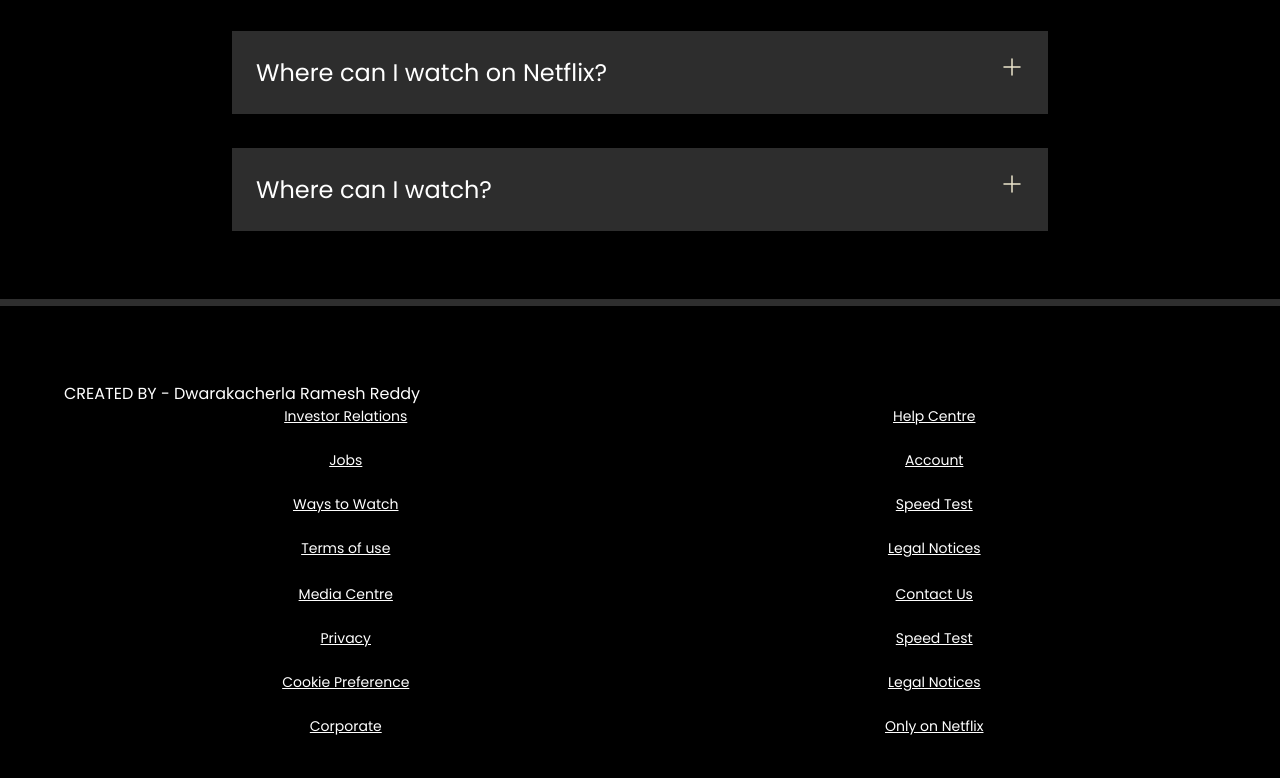
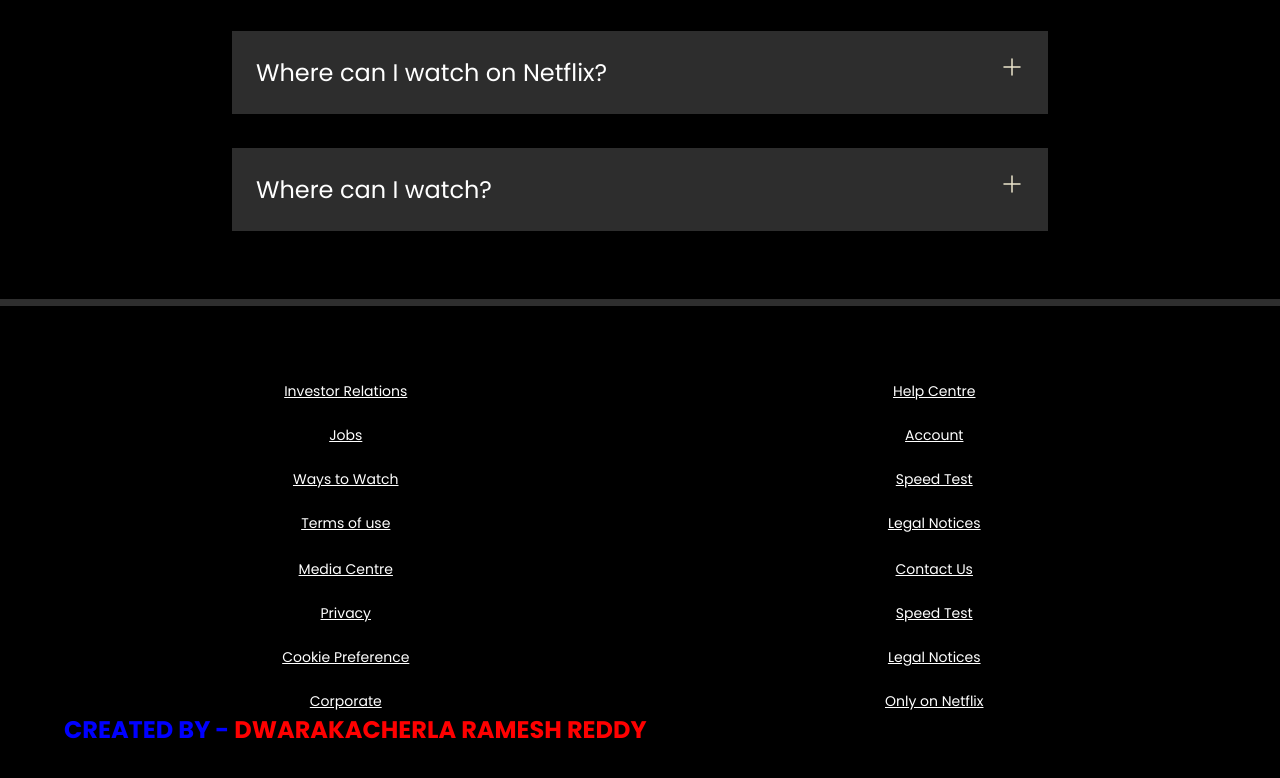
Before and after one commit to RameshreddyDwarakacherla/Netflix_Clone, a plain HTML site: page index.html in a window 1280 px wide. Shown: the part 3075-3853 px from the top of the page. Drawn offline with nearby package versions, Linux system fonts and the light colour scheme.

Commit message:
Update index.html

```diff
--- a/index.html
+++ b/index.html
@@ -123,10 +123,6 @@
     <div class="separation"></div>
 
     <footer>
-        <div class="questons">
-            CREATED BY - Dwarakacherla Ramesh Reddy
-
-        </div>
         <div class="footer">
             <div class="footer-item">
                 <a href="faq">Investor Relations</a>
@@ -161,6 +157,10 @@
 
             </div>
         </div>
+         <div class="questons">
+            <h2 style="color:blue">CREATED BY - <span style="color:red">DWARAKACHERLA RAMESH REDDY</span></h2>
+
+        </div>
     </footer>
 
 
```
